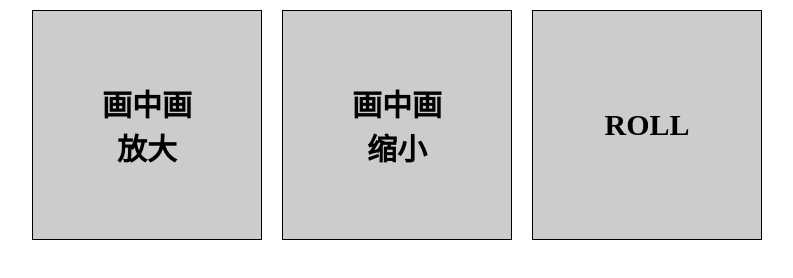
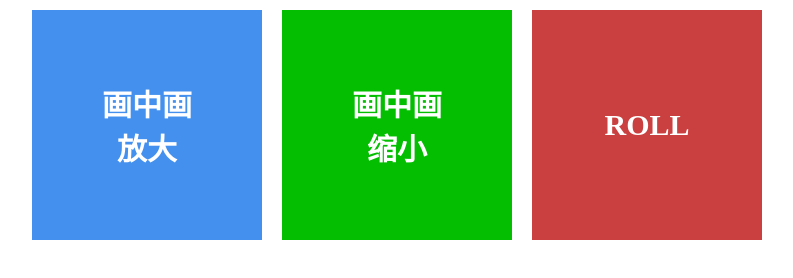
Before and after one commit to RichardJun/richardjun.github.io, a plain HTML site: page index.html in a window 1280 px wide. Shown: the whole page, without its empty margins (243-1036 px from the left). Drawn offline with Linux system fonts and the light colour scheme.

Commit message:
update:修改颜色

```diff
--- a/index.html
+++ b/index.html
@@ -71,14 +71,22 @@
               align-items: center;
       width: 230px;
       height: 230px;
-      color:#000;
-      background-color: #ccc;
-      border: 1px solid #000;
+      color:#fff;
+      /*border: 1px solid #000;*/
       -webkit-transition: all 0.1s ease-out;
       transition: all 0.1s ease-out;
       font-size: 30px;
       font-weight: bold;
       text-align: center;
+    }
+    .cell:nth-child(n+1) a {
+      background: #04be02;
+    }
+    .cell:nth-child(2n+1) a {
+      background: #CA4040;
+    }
+    .cell:nth-child(3n+1) a {
+      background: #4390EE;
     }
     /*.cell a:hover {
       width: 220px;
```
